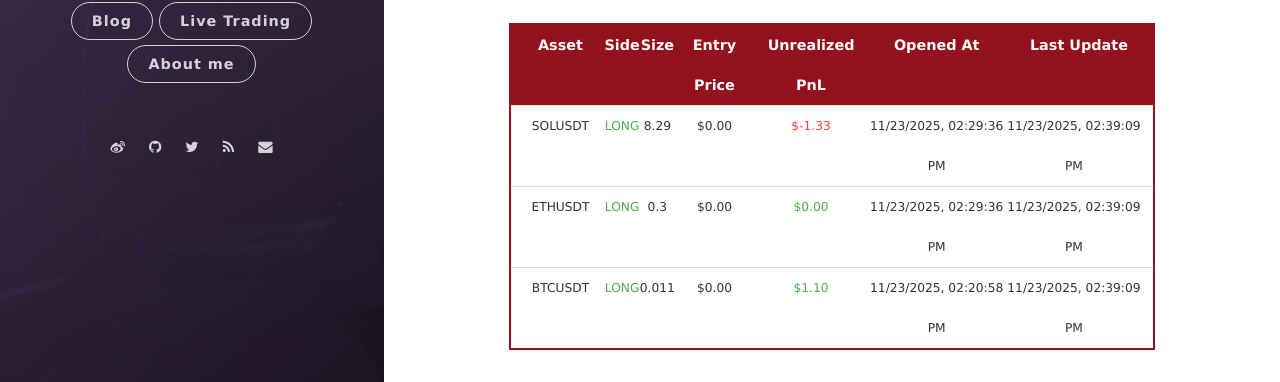
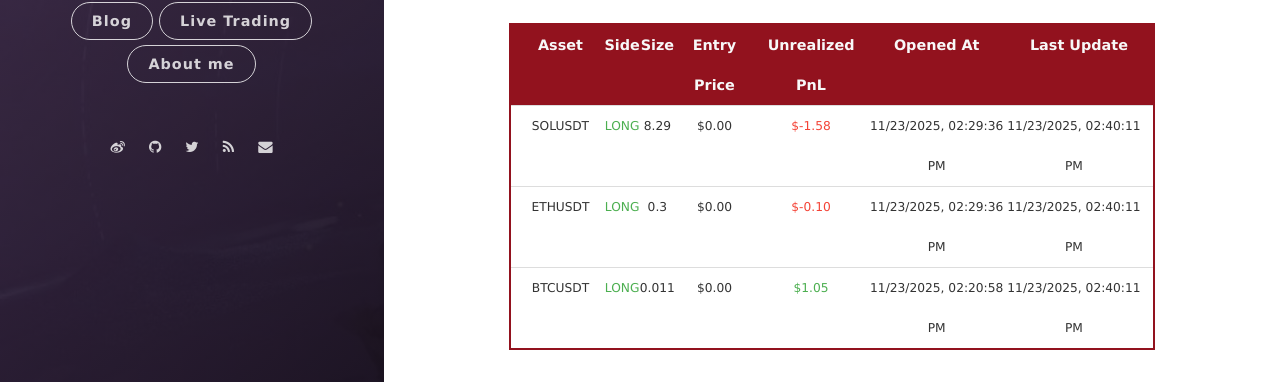
Before and after one commit to leeyegy/leeyegy.github.io, a Jekyll site: the page built from live-trading.html, in a window 1280 px wide and 1026 px high. Shown: the part 576-958 px from the top of the window. Built offline with Jekyll 4.4.1, drawn with Linux system fonts in a browser that asks for light colours; nearby versions of some CDN libraries.

Commit message:
AccountMonitor: refresh positions 2025-11-23T22:40:11+08:00

```diff
--- a/assets/data/binance/positions.json
+++ b/assets/data/binance/positions.json
@@ -4,26 +4,26 @@
     "side": "LONG",
     "size": 8.29,
     "entryPrice": 0.0,
-    "unrealizedPnl": -1.3264,
+    "unrealizedPnl": -1.5751,
     "openedAt": "2025-11-23T22:29:36+08:00",
-    "reportedAt": "2025-11-23T22:39:09+08:00"
+    "reportedAt": "2025-11-23T22:40:11+08:00"
   },
   {
     "symbol": "ETHUSDT",
     "side": "LONG",
     "size": 0.3,
     "entryPrice": 0.0,
-    "unrealizedPnl": 0.003,
+    "unrealizedPnl": -0.099,
     "openedAt": "2025-11-23T22:29:36+08:00",
-    "reportedAt": "2025-11-23T22:39:09+08:00"
+    "reportedAt": "2025-11-23T22:40:11+08:00"
   },
   {
     "symbol": "BTCUSDT",
     "side": "LONG",
     "size": 0.011,
     "entryPrice": 0.0,
-    "unrealizedPnl": 1.10306931,
+    "unrealizedPnl": 1.0549,
     "openedAt": "2025-11-23T22:20:58+08:00",
-    "reportedAt": "2025-11-23T22:39:09+08:00"
+    "reportedAt": "2025-11-23T22:40:11+08:00"
   }
 ]
```
